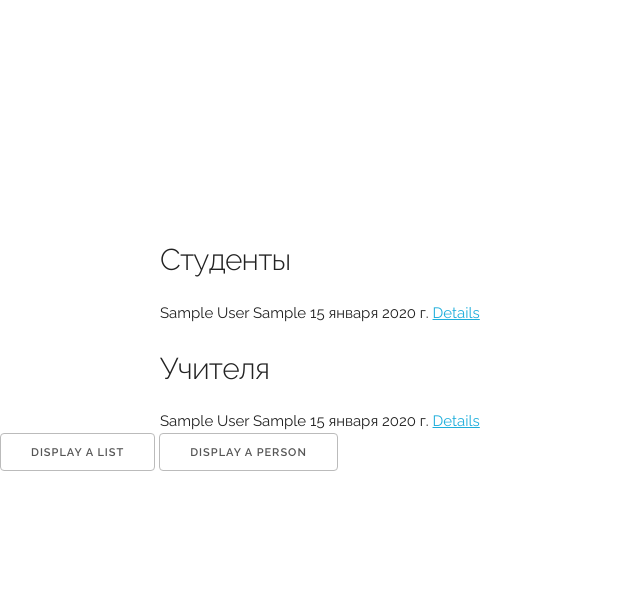
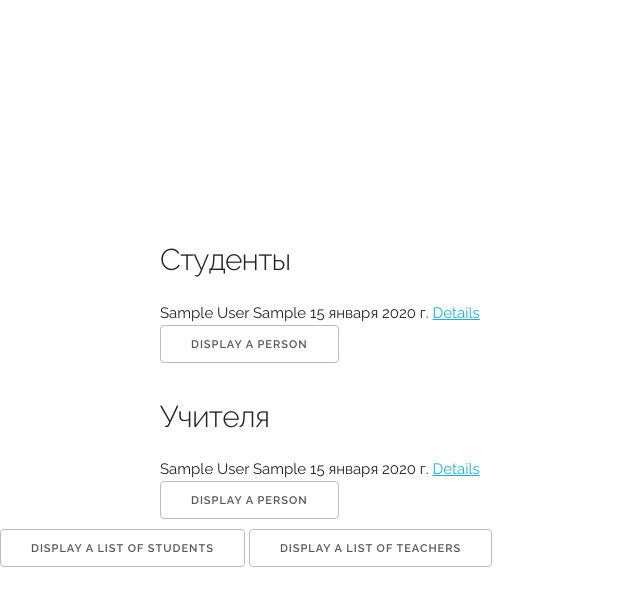
Before and after one commit to Nihither/savanna, a Django app: page / in a window 1280 px wide. Shown: the top 606 px of the page, without its empty margins (0-640 px from the left). Run offline with Django 4.2, Linux system fonts and the light colour scheme; tables that the repository leaves empty hold one stand-in row (values such as "Sample post"); some libraries are stand-ins or nearby versions.

Commit message:
add teachers api

```diff
--- a/savanna/urls.py
+++ b/savanna/urls.py
@@ -15,8 +15,10 @@ Including another URLconf
 """
 from django.contrib import admin
 from django.urls import path, include
+from stuff.urls import views_patterns, api_patterns
 
 urlpatterns = [
     path('admin/', admin.site.urls),
-    path('', include('stuff.urls')),
+    path('', include(views_patterns)),
+    path('api/', include(api_patterns)),
 ]
--- a/static/js/custom.js
+++ b/static/js/custom.js
@@ -21,19 +21,19 @@ $(document).ready(function () {
 
     $('.btn-get-list').click(function (e) {
         e.preventDefault();
-        let url = "api/student/list";
+        let person = $(this).attr('person');
+        let url = 'api/' + person + '/list';
         $.getJSON(url, function (data, textStatus, jqXHR) {
-            alert('start');
+            console.log('start');
             console.log(data);
         });
     });
 
     $('.btn-get-one').click(function (e) {
-        console.log('button was clicked');
         e.preventDefault();
-        // let id = $(this).attr('p_id');
-        let id = 4;
-        let url = 'api/student/' + id;
+        let person = $(this).attr('person');
+        let id = $(this).attr('p_id');
+        let url = 'api/' + person + '/' + id;
         $.getJSON(url, function (data, textStatus, jqXHR) {
                 console.log('start');
                 console.log(data);
--- a/stuff/urls.py
+++ b/stuff/urls.py
@@ -1,12 +1,17 @@
 from django.urls import path
 from . import views
-from .api import StudentsList, StudentDetails
+from .api import StudentsList, StudentDetails, TeachersList, TeacherDetails
 
 
-urlpatterns = [
+views_patterns = [
     path('', views.index, name='index'),
     path('student/<int:student_id>/', views.student_details, name='student_details'),
     path('teacher/<int:teacher_id>', views.teacher_details, name='teacher_details'),
-    path('api/student/list', StudentsList.as_view()),
-    path('api/student/4', StudentDetails.as_view()),
 ]
+api_patterns = [
+
+    path('student/list', StudentsList.as_view()),
+    path('student/<int:id>', StudentDetails.as_view()),
+    path('teacher/list', TeachersList.as_view()),
+    path('teacher/<int:id>', TeacherDetails.as_view()),
+]
--- a/templates/stuff/index.html
+++ b/templates/stuff/index.html
@@ -18,6 +18,7 @@
                             {{ student.contact }}
                             {{ student.birthday }}
                             <a href="/student/{{ student.id }}">Details</a>
+                            <button type="submit" class="btn-get-one" p_id="{{ student.id }}" person="student">Display a person</button>
                         </div>
                         {% for subject in subjects %}
                         <div class="inner hidden">
@@ -50,6 +51,7 @@
                             {{ teacher.contact }}
                             {{ teacher.birthday }}
                             <a href="/teacher/{{ teacher.id }}">Details</a>
+                            <button type="submit" class="btn-get-one" p_id="{{ teacher.id }}" person="teacher">Display a person</button>
                         </div>
                         {% for subject in subjects %}
                         <div class="inner hidden">
@@ -66,7 +68,7 @@
             </div>
         </div>
     </div>
-    <button type="submit" class="btn-get-list">Display a list</button>
-    <button type="submit" class="btn-get-one" p_id="{{ student.id }}">Display a person</button>
+    <button type="submit" class="btn-get-list" person="student">Display a list of students</button>
+    <button type="submit" class="btn-get-list" person="teacher">Display a list of teachers</button>
 
 {% endblock %}
```
Also changed, not shown: stuff/api.py (+32 -7 lines).
